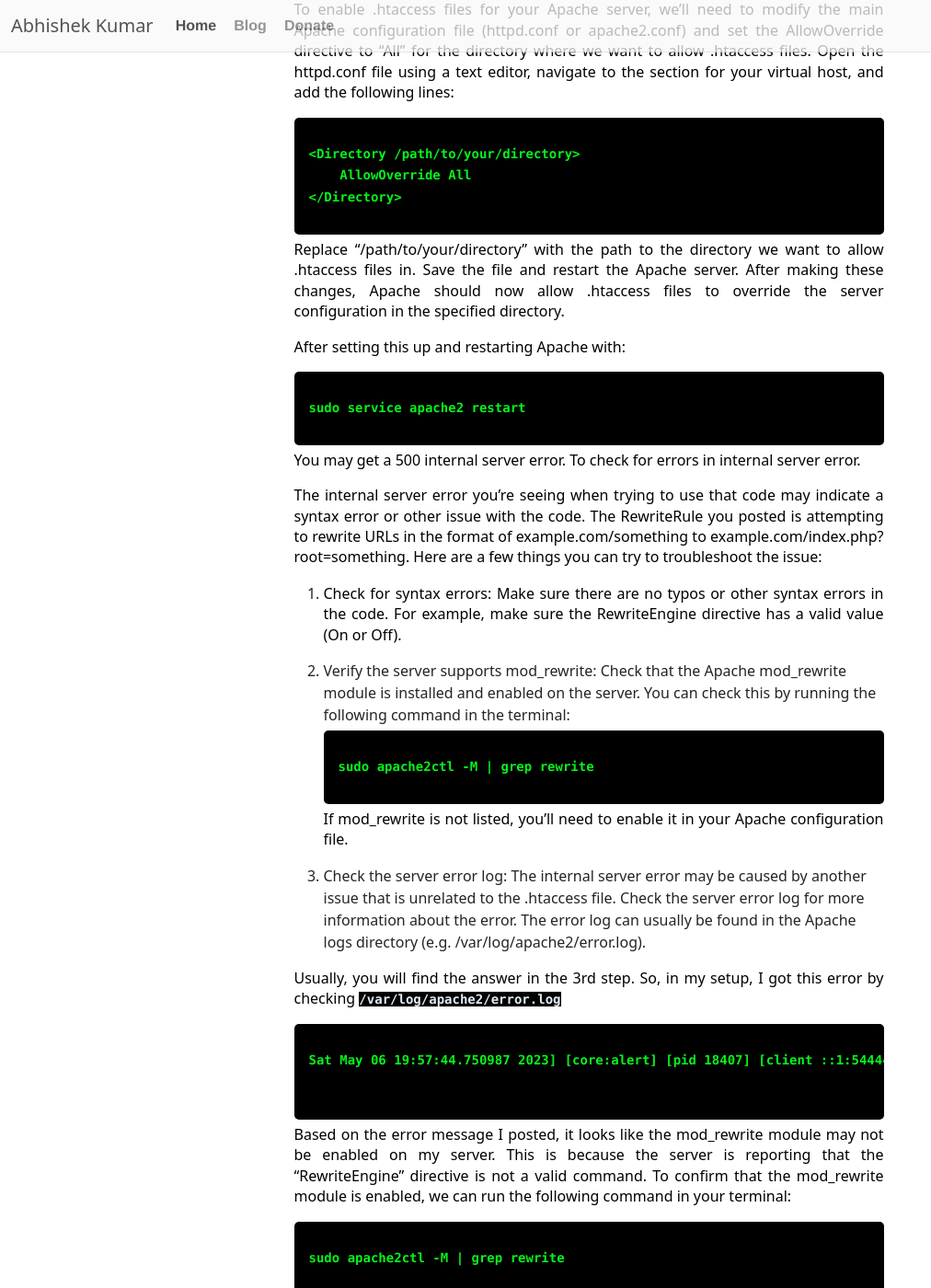
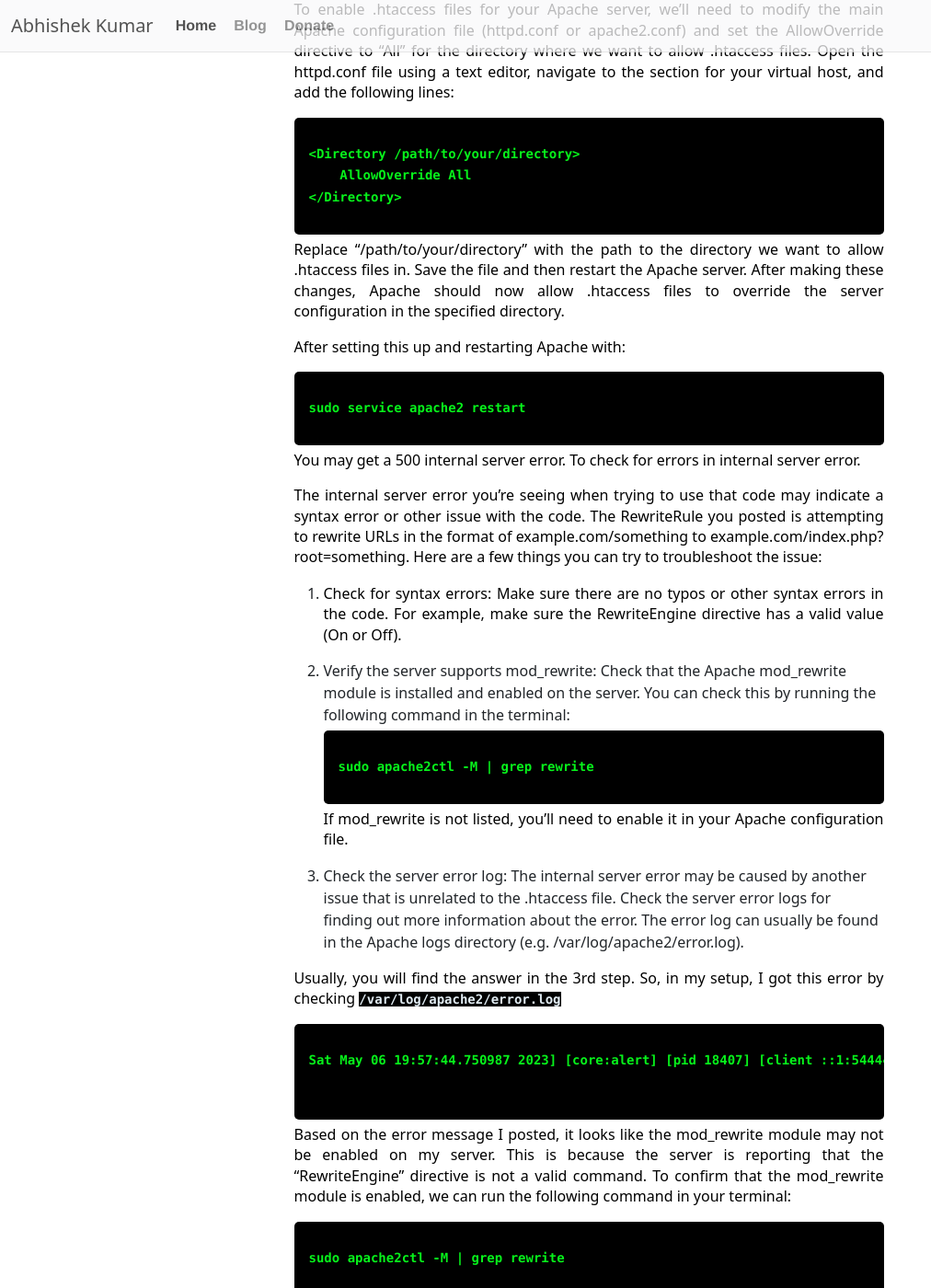
Before and after one commit to Mr-Kumar-Abhishek/Mr-Kumar-Abhishek.github.io, a Jekyll site: the page built from _posts/2023-05-13-how-to-apache-server-to-rewrite-urls.md, in a window 1280 px wide and 1400 px high, scrolled down 1326 px. Shown: the whole window at 92% size, without its empty margins (0-1012 px from the left). Built offline with Jekyll 4.4.1, drawn with Linux system fonts in a browser that asks for light colours; nearby versions of some CDN libraries; a script that is not in the unit is left out; comment, search, counter and statistics services are not loaded.

Commit message:
remove plagairim

````diff
--- a/_posts/2023-05-13-how-to-apache-server-to-rewrite-urls.md
+++ b/_posts/2023-05-13-how-to-apache-server-to-rewrite-urls.md
@@ -63,7 +63,7 @@ To enable .htaccess files for your Apache server, we'll need to modify the main
 </Directory>
 ```
 
-Replace "/path/to/your/directory" with the path to the directory we want to allow .htaccess files in. Save the file and restart the Apache server. After making these changes, Apache should now allow .htaccess files to override the server configuration in the specified directory.
+Replace "/path/to/your/directory" with the path to the directory we want to allow .htaccess files in. Save the file and then restart the Apache server. After making these changes, Apache should now allow .htaccess files to override the server configuration in the specified directory.
 
 After setting this up and restarting Apache with:
 
@@ -82,7 +82,7 @@ sudo apache2ctl -M | grep rewrite
 ```
 If mod_rewrite is not listed, you'll need to enable it in your Apache configuration file.
 
-3. Check the server error log: The internal server error may be caused by another issue that is unrelated to the .htaccess file. Check the server error log for more information about the error. The error log can usually be found in the Apache logs directory (e.g. /var/log/apache2/error.log).
+3. Check the server error log: The internal server error may be caused by another issue that is unrelated to the .htaccess file. Check the server error logs for finding out more information about the error. The error log can usually be found in the Apache logs directory (e.g. /var/log/apache2/error.log).
 
 Usually, you will find the answer in the 3rd step. So, in my setup, I got this error by checking `/var/log/apache2/error.log`
 
````
